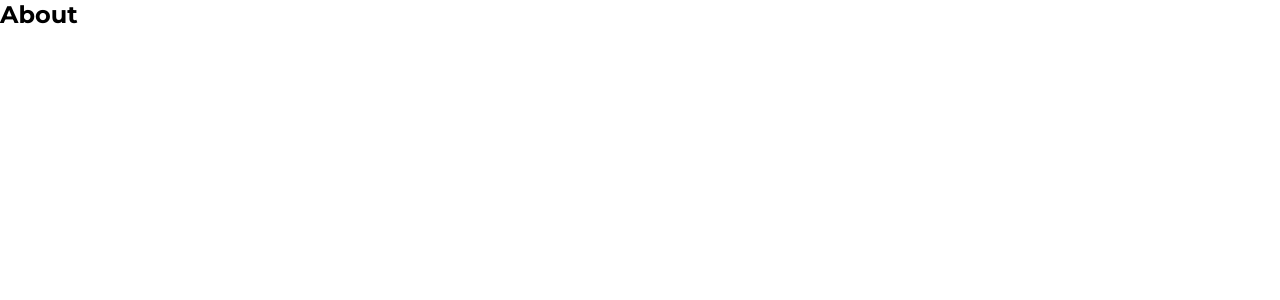
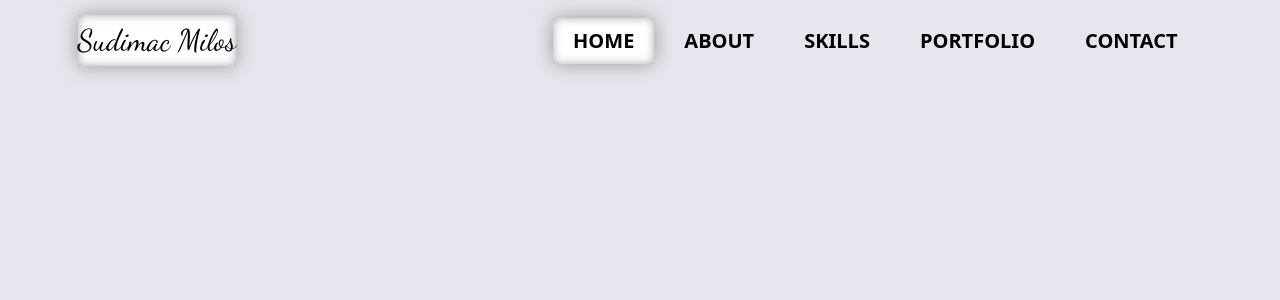
Before and after one commit to MiIos1988/Portfolio-react, a React (Create React App) app: page / in a window 1280 px wide. Shown: the top 300 px of the page. Built offline with nearby package versions, Linux system fonts and the light colour scheme.

Commit message:
Create navbar

```diff
--- a/package.json
+++ b/package.json
@@ -6,8 +6,11 @@
     "@testing-library/jest-dom": "^5.16.5",
     "@testing-library/react": "^13.4.0",
     "@testing-library/user-event": "^13.5.0",
+    "bootstrap": "^5.3.0-alpha3",
     "react": "^18.2.0",
+    "react-bootstrap": "^2.7.4",
     "react-dom": "^18.2.0",
+    "react-router-dom": "^6.10.0",
     "react-scripts": "5.0.1",
     "sass": "^1.62.0",
     "web-vitals": "^2.1.4"
--- a/src/App.js
+++ b/src/App.js
@@ -2,7 +2,9 @@ import HomePageComponent from "./pages/HomePageComponent";
 
 function App() {
   return (
-    <HomePageComponent/>
+    <>
+      <HomePageComponent />
+    </>
   );
 }
 
--- a/src/components/Header/NavbarComponent.jsx
+++ /dev/null
@@ -1,8 +0,0 @@
-
-const NavbarComponent = () => {
-        return(
-            <h2>About</h2>
-        )
-}
-
-export default NavbarComponent
--- /dev/null
+++ b/src/components/NavbarComponent/NavbarComponent.jsx
@@ -0,0 +1,25 @@
+import Container from 'react-bootstrap/Container';
+import Nav from 'react-bootstrap/Nav';
+import Navbar from 'react-bootstrap/Navbar';
+
+const NavbarComponent = () => {
+    return (
+        <Navbar expand="md" className="navbarAll">
+            <Container>
+                <Navbar.Brand className="logo active" href="#home">Sudimac Milos</Navbar.Brand>
+                <Navbar.Toggle aria-controls="basic-navbar-nav" />
+                <Navbar.Collapse id="basic-navbar-nav ">
+                    <Nav className="ms-auto justify-content-center navLink">
+                        <Nav.Link className="mx-2 px-3 active" href="#home" >HOME</Nav.Link>
+                        <Nav.Link className="mx-2 px-3" href="#link">ABOUT</Nav.Link>
+                        <Nav.Link className="mx-2 px-3" href="#link">SKILLS</Nav.Link>
+                        <Nav.Link className="mx-2 px-3" href="#link">PORTFOLIO</Nav.Link>
+                        <Nav.Link className="mx-2 px-3" href="#link">CONTACT</Nav.Link>
+                    </Nav>
+                </Navbar.Collapse>
+            </Container>
+        </Navbar>
+    );
+}
+
+export default NavbarComponent
--- /dev/null
+++ b/src/components/NavbarComponent/navbar.scss
@@ -0,0 +1,28 @@
+.navbarAll {
+    padding: 1.5rem 0 !important;
+
+    .navLink a {
+        font-weight: 600;
+        color: black;
+        font-size: 2rem;
+        padding: .8rem 2rem !important;
+        transition: box-shadow 0.3s ease-in-out;
+
+        &:hover {
+            box-shadow: 0 0 20px rgba(155, 155, 155, 1), inset 0 0 10px rgba(85, 85, 85, 0.5);
+            // transform: translateY(2px);
+            background-color: white;
+        }
+    }
+
+    .active {
+        box-shadow: 0 0 20px rgba(155, 155, 155, 1), inset 0 0 10px rgba(85, 85, 85, 0.5);
+        // transform: translateY(2px);
+        background-color: white;
+    }
+
+    .logo {
+        font-family: 'Dancing Script', cursive;
+        font-size: 3rem;
+    }
+}
--- a/src/index.js
+++ b/src/index.js
@@ -3,6 +3,7 @@ import ReactDOM from 'react-dom/client';
 import './index.scss';
 import App from './App';
 import reportWebVitals from './reportWebVitals';
+import 'bootstrap/dist/css/bootstrap.min.css'
 
 const root = ReactDOM.createRoot(document.getElementById('root'));
 root.render(
--- a/src/index.scss
+++ b/src/index.scss
@@ -1,4 +1,6 @@
-@import url("https://fonts.googleapis.com/css2?family=Montserrat:wght@300;400;700&family=Nunito+Sans:ital,wght@300;600;700&display=swap");
+@import url('https://fonts.googleapis.com/css2?family=Dancing+Script&family=Montserrat:wght@300;400;600;700&family=Open+Sans:wght@300;400;600;700&display=swap');
+@import "./components/NavbarComponent/navbar.scss";
+
 /******GLOBAL**************/
 * {
   box-sizing: border-box;
@@ -12,7 +14,8 @@ html {
 
 body {
   font-size: 1.6rem;
-  font-family: "Montserrat", sans-serif;
+  font-family: 'Open Sans', sans-serif;
+  background-color: #e6e7ee !important;
 }
 
 a {
--- a/src/pages/HomePageComponent.jsx
+++ b/src/pages/HomePageComponent.jsx
@@ -1,4 +1,4 @@
-import NavbarComponent from "../components/Header/NavbarComponent";
+import NavbarComponent from "../components/NavbarComponent/NavbarComponent";
 
 const HomePageComponent = () => {
     return(
```
Also changed, not shown: 1 other file (tests, documents, lock files or other folders).
